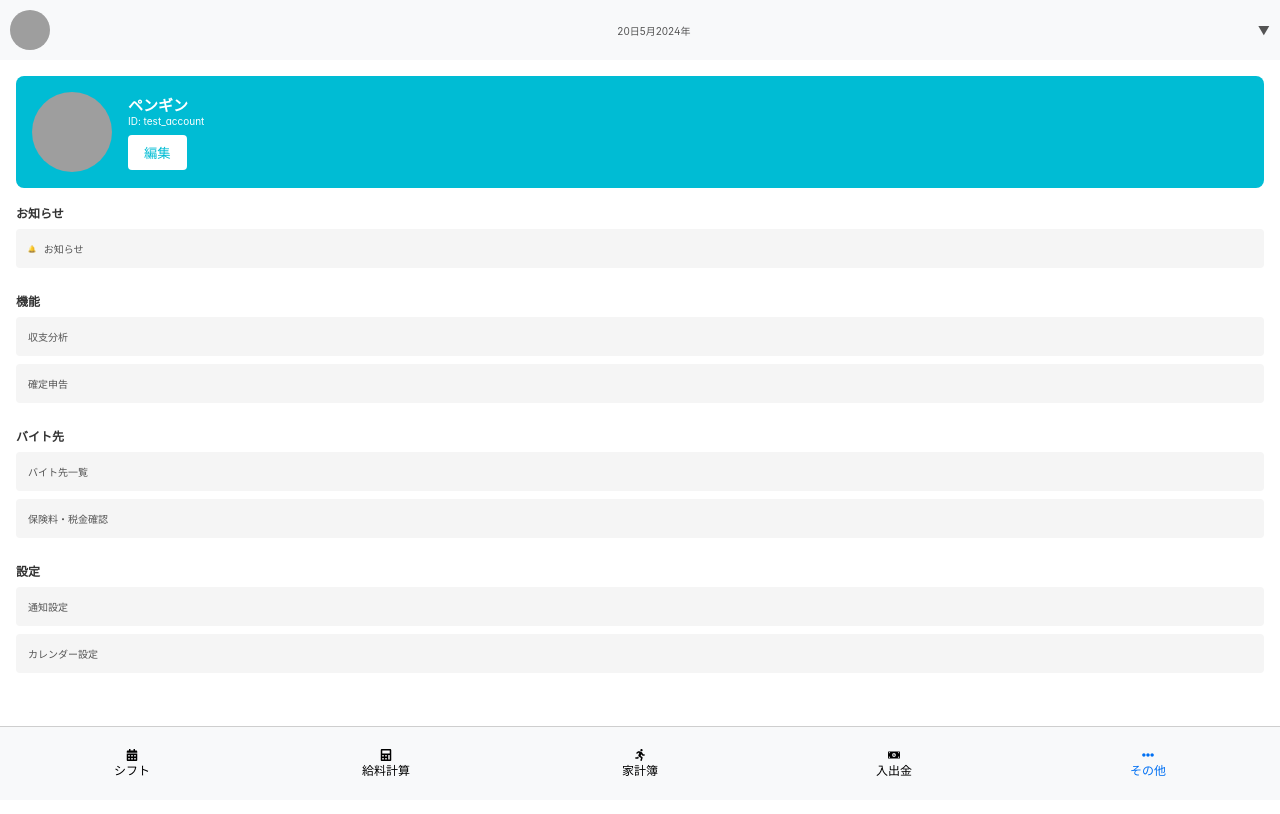
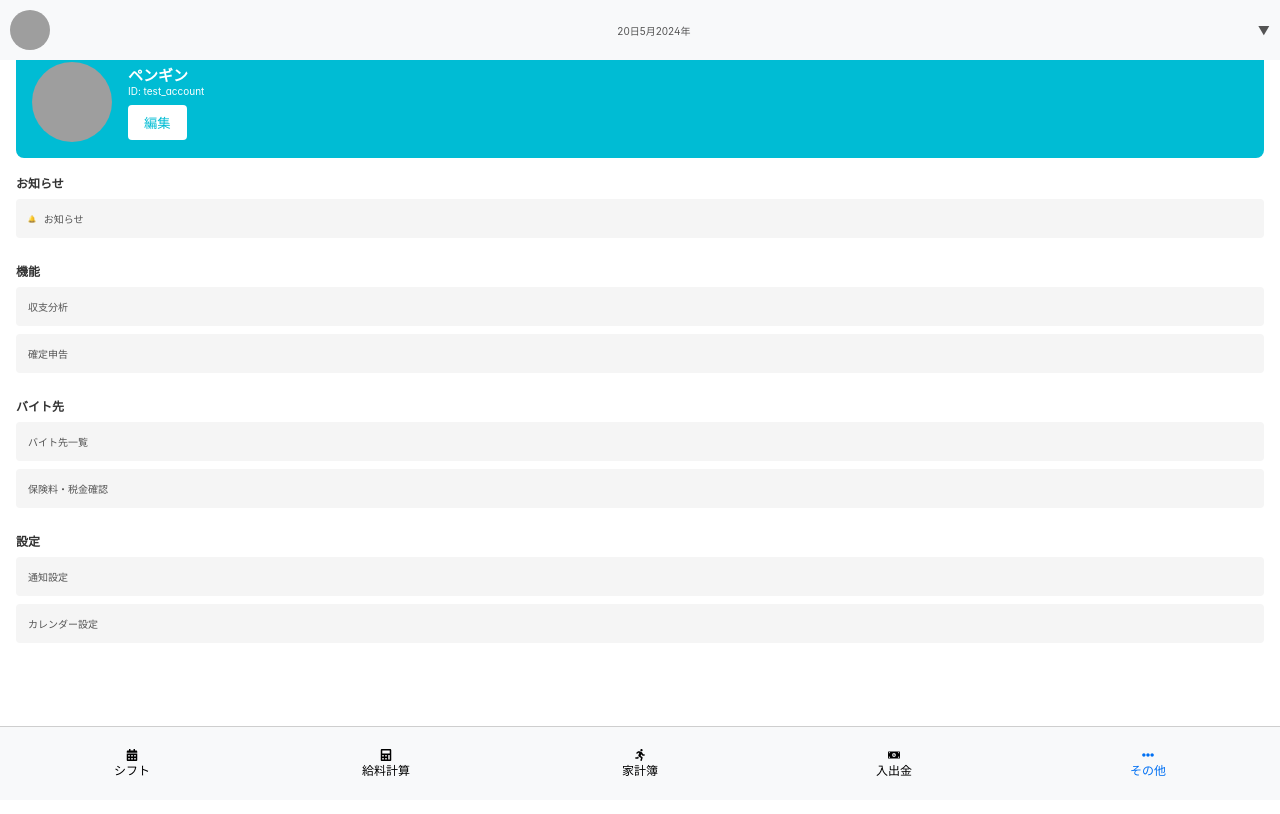
Before and after one commit to RyotaOku/katarinabluu, a Next.js app: page /others in a window 1280 px wide. Shown: the top 814 px of the page. Built offline with nearby package versions, Linux system fonts and the light colour scheme; no server answers; grey boxes are pictures that could not be loaded.

Commit message:
chore: change usage of navigation

```diff
--- a/src/components/navigation.tsx
+++ b/src/components/navigation.tsx
@@ -7,7 +7,11 @@ import { motion, cubicBezier } from 'framer-motion';
 import styles from '@/styles/navigation.module.css';
 import { footerArray } from '@/types/footerTypes'; // Ensure this is correctly defined and imported
 
-const Navigation: React.FC = () => {
+interface FooterProps {
+  children: React.ReactNode;
+}
+
+const Navigation = ({ children }: FooterProps) => {
   const [pathStat, setPathStat] = useState('/');
 
   useEffect(() => {
@@ -30,7 +34,7 @@ const Navigation: React.FC = () => {
   };
 
   return (
-    <div>
+    <div className={styles.container}>
       <header className={styles.header}>
         <div className={styles.profile}>
           <Image
@@ -44,6 +48,7 @@ const Navigation: React.FC = () => {
         <div className={styles.date}>20日5月2024年</div>
         <div className={styles.dropdown}>▼</div>
       </header>
+      <main className={styles.main}>{children}</main>
       <footer className={styles.footer}>
         <nav className={styles.nav}>
           {footerArray.map((e, idx) => (
--- a/src/pages/add_parttime.tsx
+++ b/src/pages/add_parttime.tsx
@@ -19,7 +19,7 @@ const Information: React.FC = () => {
   };
 
   return (
-    <div>
+    <Navigation>
       <Head>
         <title>Shift Information Page</title>
         <meta
@@ -31,7 +31,6 @@ const Information: React.FC = () => {
           href="/favicon.ico"
         />
       </Head>
-      <Navigation />
       <main>
         <h1>Shift を追加</h1>
         <div>
@@ -89,7 +88,7 @@ const Information: React.FC = () => {
         </div>
         <button>完了する</button>
       </main>
-    </div>
+    </Navigation>
   );
 };
 
--- a/src/pages/execution.tsx
+++ b/src/pages/execution.tsx
@@ -37,7 +37,7 @@ const Execution: React.FC = () => {
     // }
   }, []);
   return (
-    <div>
+    <Navigation>
       <Head>
         <title>Calendar App</title>
         <meta
@@ -49,7 +49,6 @@ const Execution: React.FC = () => {
           href="/favicon.ico"
         />
       </Head>
-      <Navigation />
       <main>
         <div className={styles.container}>
           <div className={styles.content}>
@@ -161,7 +160,7 @@ const Execution: React.FC = () => {
           <button className={styles.floatingButton}>+</button>
         </div>
       </main>
-    </div>
+    </Navigation>
   );
 };
 
--- a/src/pages/home.tsx
+++ b/src/pages/home.tsx
@@ -22,7 +22,7 @@ const Home: React.FC = () => {
   }, []);
 
   return (
-    <div>
+    <Navigation>
       <Head>
         <title>Calendar App</title>
         <meta
@@ -34,7 +34,6 @@ const Home: React.FC = () => {
           href="/favicon.ico"
         />
       </Head>
-      <Navigation />
       <main>
         <h1>シフト表だぜ</h1>
         {userId ?
@@ -45,7 +44,7 @@ const Home: React.FC = () => {
           </>
         : <p>Loading...</p>}
       </main>
-    </div>
+    </Navigation>
   );
 };
 
--- a/src/pages/others.tsx
+++ b/src/pages/others.tsx
@@ -25,7 +25,7 @@ const Others: React.FC = () => {
     // }
   }, []);
   return (
-    <div>
+    <Navigation>
       <Head>
         <title>Calendar App</title>
         <meta
@@ -37,7 +37,6 @@ const Others: React.FC = () => {
           href="/favicon.ico"
         />
       </Head>
-      <Navigation />
       <main>
         <div className={styles.container}>
           <div className={styles.content}>
@@ -99,7 +98,7 @@ const Others: React.FC = () => {
           </div>
         </div>
       </main>
-    </div>
+    </Navigation>
   );
 };
 
--- a/src/pages/profile.tsx
+++ b/src/pages/profile.tsx
@@ -5,7 +5,7 @@ import Navigation from '@/components/navigation';
 
 const ProfileDetail: React.FC = () => {
   return (
-    <div>
+    <Navigation>
       <Head>
         <title>Calendar App</title>
         <meta
@@ -17,11 +17,10 @@ const ProfileDetail: React.FC = () => {
           href="/favicon.ico"
         />
       </Head>
-      <Navigation />
       <main>
         <p>lol</p>
       </main>
-    </div>
+    </Navigation>
   );
 };
 
--- a/src/pages/shift_information.tsx
+++ b/src/pages/shift_information.tsx
@@ -19,6 +19,7 @@ const Information: React.FC = () => {
     router.push('/add_parttime');
   };
   return (
+    <Navigation>
       <div className={styles.container}>
         <Head>
           <title>Shift Information Page</title>
@@ -31,7 +32,6 @@ const Information: React.FC = () => {
             href="/favicon.ico"
           />
         </Head>
-      <Navigation />
         <main className={styles.main}>
           {date ?
             <p>今日は: {date}</p>
@@ -91,6 +91,7 @@ const Information: React.FC = () => {
           <button className={styles.btn}>完了する</button>
         </main>
       </div>
+    </Navigation>
   );
 };
 
--- a/src/pages/statistics.tsx
+++ b/src/pages/statistics.tsx
@@ -32,7 +32,7 @@ const Statistics: React.FC = () => {
   };
 
   return (
-    <div>
+    <Navigation>
       <Head>
         <title>Statistics</title>
         <meta
@@ -44,7 +44,6 @@ const Statistics: React.FC = () => {
           href="/favicon.ico"
         />
       </Head>
-      <Navigation />
       <main className={styles.main}>
         <div className={styles.container}>
           <header className={styles.header}>
@@ -136,7 +135,7 @@ const Statistics: React.FC = () => {
           </div>
         </div>
       </main>
-    </div>
+    </Navigation>
   );
 };
 
--- a/src/pages/transactions.tsx
+++ b/src/pages/transactions.tsx
@@ -19,7 +19,7 @@ const Transactions: React.FC = () => {
     // }
   }, []);
   return (
-    <div>
+    <Navigation>
       <Head>
         <title>Calendar App</title>
         <meta
@@ -31,11 +31,10 @@ const Transactions: React.FC = () => {
           href="/favicon.ico"
         />
       </Head>
-      <Navigation />
       <main>
         <p>lol</p>
       </main>
-    </div>
+    </Navigation>
   );
 };
 
--- a/src/styles/execution.module.css
+++ b/src/styles/execution.module.css
@@ -2,7 +2,6 @@
 .container {
   display: flex;
   flex-direction: column;
-  height: 100vh;
 }
 
 .content {
--- a/src/styles/navigation.module.css
+++ b/src/styles/navigation.module.css
@@ -1,5 +1,22 @@
-/* styles/navigation.module.css */
+.container {
+  display: grid;
+  height: 100%;
+  grid-template-rows: auto 1fr auto;
+  grid-template-areas: 'header' 'main' 'footer';
+  overflow: hidden;
+}
+
+.main {
+  grid-area: main;
+  overflow-y: auto;
+  padding: 3rem 0;
+}
+
 .header {
+  grid-area: header;
+  position: fixed;
+  top: 0;
+  width: 100%;
   display: flex;
   justify-content: space-between;
   align-items: center;
@@ -26,6 +43,7 @@
 }
 
 .footer {
+  grid-area: footer;
   position: fixed;
   bottom: 0;
   width: 100%;
```
Lines whose indentation alone changed are shown as unchanged.
